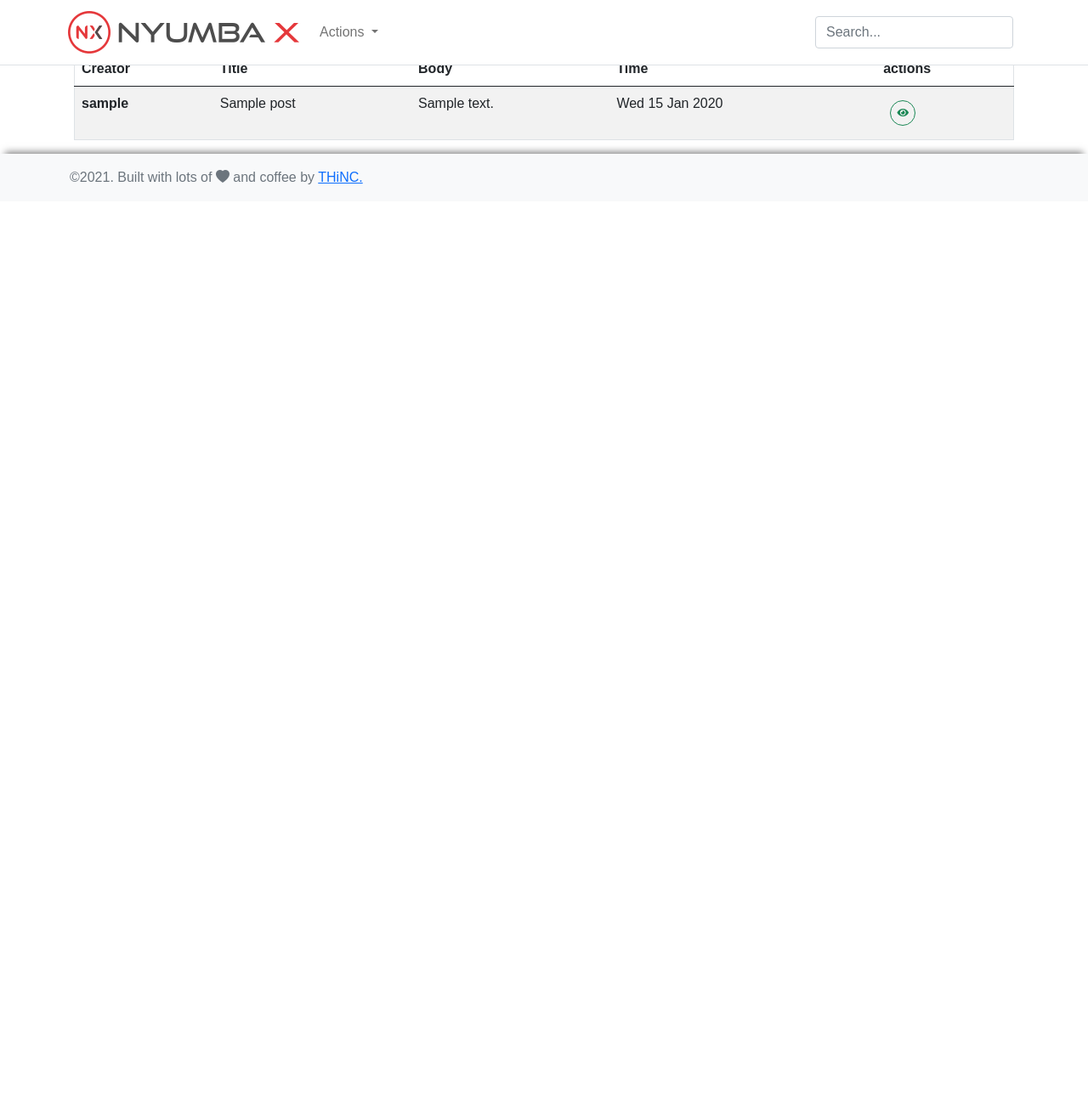
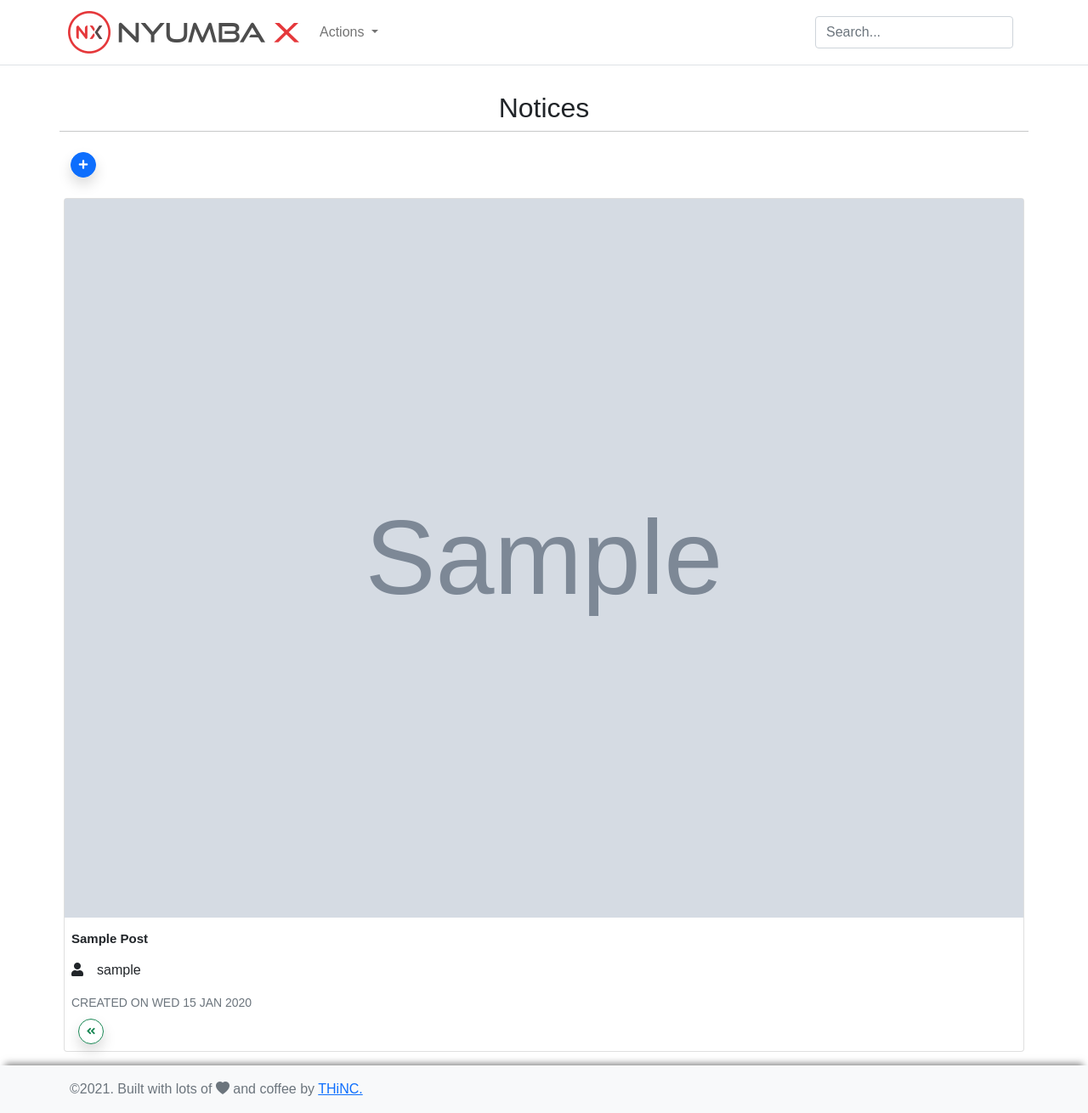
Before and after one commit to BwanaQ/nyumba-kumi, a Django app: page /post/1/ in a window 1280 px wide. Shown: the whole page at 85% size. Before the commit the page ends 217 px from the top, so only its background shows below. Run offline with Django 3.2, Linux system fonts and the light colour scheme; tables that the repository leaves empty hold one stand-in row (values such as "Sample post"); grey boxes marked "Sample" are stand-in pictures; some libraries are stand-ins or nearby versions; some web fonts are replaced.

Commit message:
final views for business

```diff
--- a/nyumbax/models.py
+++ b/nyumbax/models.py
@@ -26,7 +26,7 @@ class Business(models.Model):
     title = models.CharField(max_length=100)
     image = models.ImageField(upload_to='images/')
     email = models.CharField(max_length=100)
-    body = models.CharField(max_length=100)
+    body = models.TextField(max_length=100)
     owner = models.ForeignKey(User, on_delete=models.CASCADE)
     hood = models.ForeignKey(Hood, on_delete=models.CASCADE)
     timestamp = models.DateTimeField(default=timezone.now)
--- a/nyumbax/templates/nyumbax/post_detail.html
+++ b/nyumbax/templates/nyumbax/post_detail.html
@@ -1,49 +1,47 @@
-{% extends 'nyumbax/base.html' %}
-{% load crispy_forms_tags %}
-{% load static %}
-{% block content %}
+{% extends 'nyumbax/base.html' %} {% block content %}
+<div class="row pt-5">
   <div class="col-12">
-  <table class="table table-striped border">
-    <thead>
-      <tr>
-        <th scope="col">Creator</th>
-        <th scope="col">Title</th>
-        <th scope="col">Body</th>
-        <th scope="col">Time</th>
-        <th scope="col">actions</th>
-      </tr>
-    </thead>
-    <tbody>
-      <tr>
-        <th scope="row">{{ post.creator.username }}</th>
-        <td>{{ post.title }}</td>
-        <td>{{ post.body }}</td>
-        <td>{{post.timestamp| date:"D d M Y"}}</td>
-        <td>
+    <h2 class="text-center">Notices</h2>
+  </div>
+  <hr />
+</div>
+<div class="row">
+  <div class="col-12">
     <a
-            href="{% url 'nyumbax-detail' post.id %}"
-            target="_blank"
-            class="btn btn-outline-success btn-circle btn-sm m-2"
-            ><i class="fa fa-eye" aria-hidden="true"></i
+      href="{% url 'nyumbax-create' %}"
+      class="btn btn-primary btn-sm btn-circle float-start m-2 shadow"
+      ><i class="fa fa-plus" aria-hidden="true"></i
+    ></a>
+  </div>
+</div>
+<div class="row">
+  <div class="col-md-12 col-sm-12 py-3">
+    <div class="card card-block">
+      <img class="card-img-2" src="{{post.image.url}}" alt="Photo of sunset">
+      <h5 class="card-title mt-3 mb-3 px-2"><strong class="text-capitalize"> {{post.title }}</strong></h5>
+      <p class="px-2"><i class="fas fa-user me-3"></i></i>{{ post.creator.username }}</p>
+      <small class = "text-muted text-uppercase px-2">created on {{post.timestamp| date:"D d M Y"}}</small>
+      <div class="px-2">
+        <a
+        href="{% url 'nyumbax-home' %}"
+        class="btn btn-outline-success btn-circle btn-sm m-2 shadow"
+        ><i class="fas fa-angle-double-left"></i
         ></a>
       {% if post.creator == user %}
       <a
         href="{% url 'nyumbax-delete' post.id %}"
-            class="btn btn-outline-danger btn-circle btn-sm m-2"
+        class="btn btn-outline-danger btn-circle btn-sm m-2 shadow"
         ><i class="far fa-trash-alt"></i
       ></a>
       <a
         href="{% url 'nyumbax-update' post.id %}"
-            class="btn btn-outline-primary btn-sm btn-circle m-2"
+        class="btn btn-outline-primary btn-sm btn-circle m-2 shadow shadow"
         ><i class="fas fa-edit"></i
       ></a>
       {% endif %}
-        </td>
-      </tr>
-    </tbody>
-  </table>
       </div>
     </div>
-
-
+  </div>
+</div>
+</div>
 {% endblock %}
--- a/nyumbax/views.py
+++ b/nyumbax/views.py
@@ -90,7 +90,7 @@ class BusinessListView(ListView):
 class BusinessCreateView(LoginRequiredMixin, SuccessMessageMixin, CreateView):
     model = Business
     success_url = '/'
-    fields = ['title', 'email', 'image']
+    fields = ['title', 'email', 'body', 'image']
     success_message = "Business created successfully!"
 
     def form_valid(self, form):
@@ -108,7 +108,7 @@ class BusinessCreateView(LoginRequiredMixin, SuccessMessageMixin, CreateView):
 class BusinessUpdateView(LoginRequiredMixin, SuccessMessageMixin, UpdateView):
     model = Business
     success_url = '/'
-    fields = ['title', 'email', 'image']
+    fields = ['title', 'email', 'body', 'image']
     success_message = "The Business updated successfully!"
 
     def form_valid(self, form):
```
Also changed, not shown: nyumbax/templates/nyumbax/post_list.html (+13 -22 lines), nyumbax/migrations/0014_alter_business_body.py (added). Lines whose indentation alone changed are shown as unchanged.
